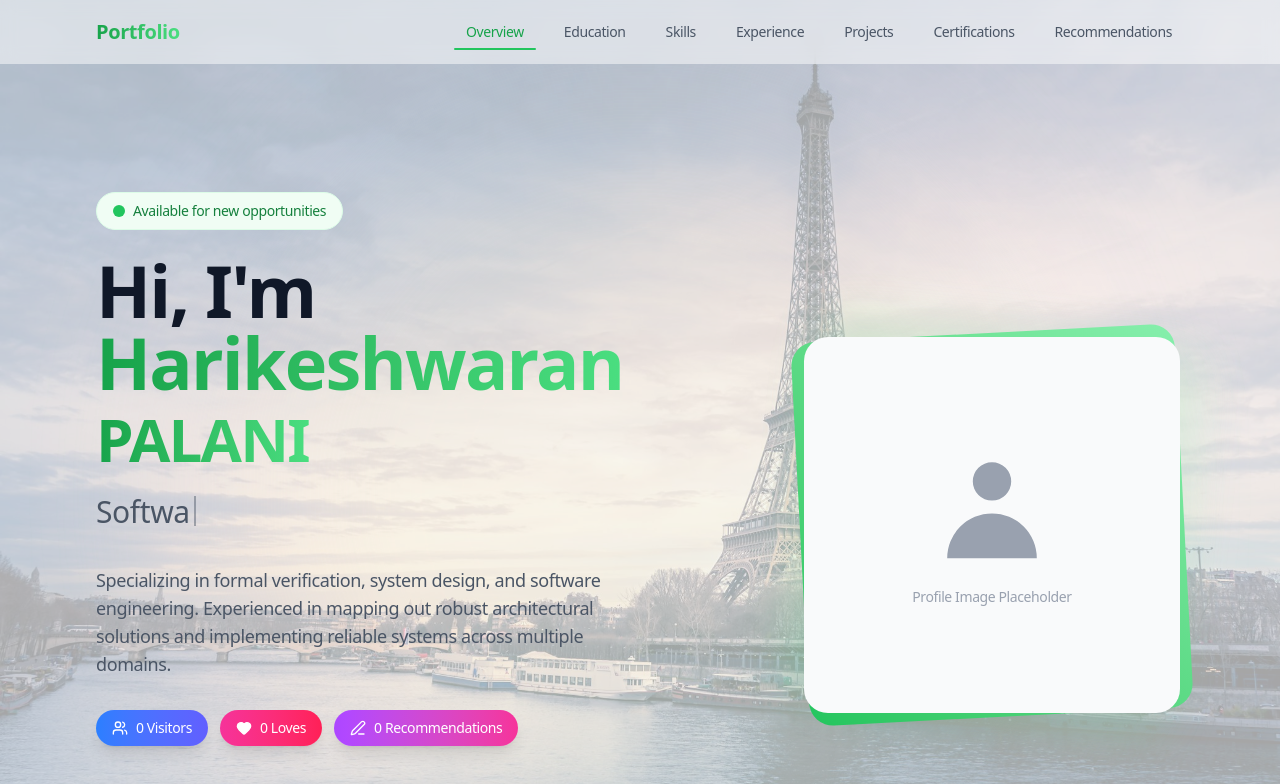
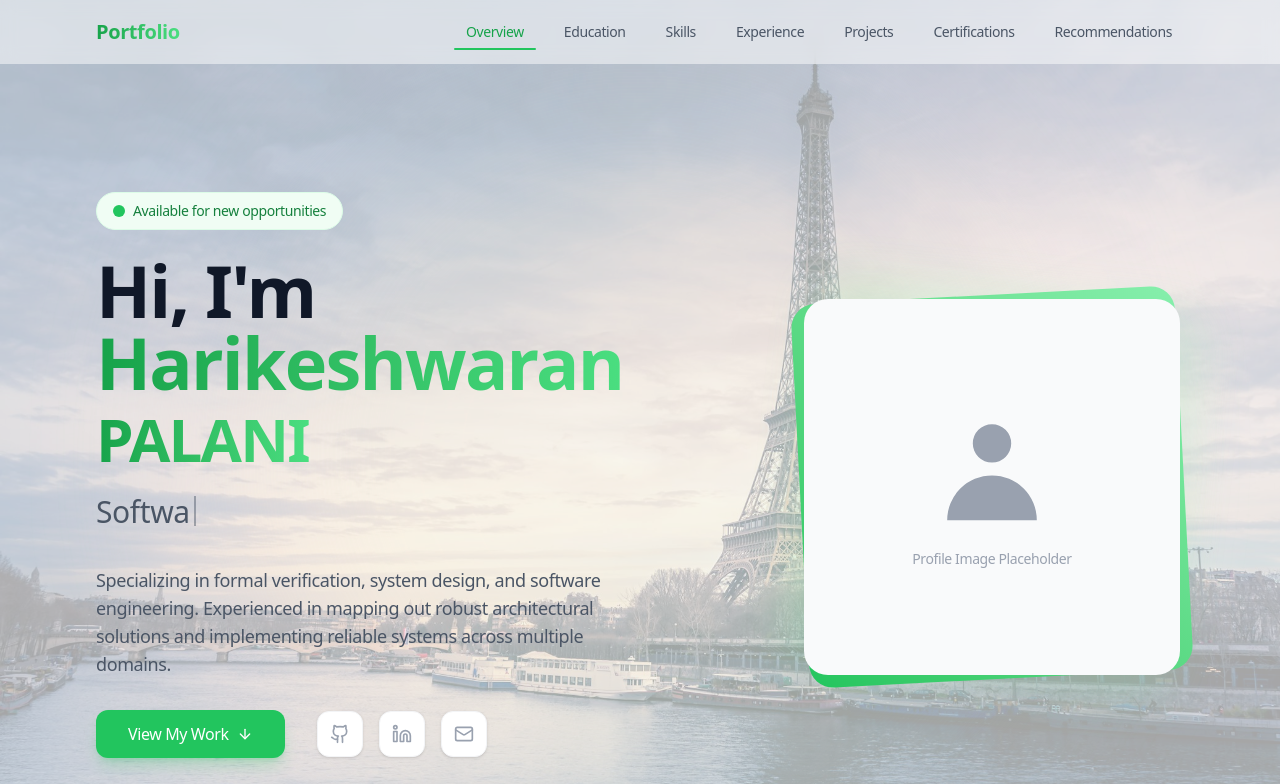
Before and after one commit to HknAccount/HknAccount.github.io, a Next.js app: page / in a window 1280 px wide. Shown: the top 784 px of the page. Built offline with nearby package versions, Linux system fonts and the light colour scheme; no server answers; the database is empty.

Commit message:
Removed likes, views, and recommendations from Overview

```diff
--- a/src/components/sections/Overview.tsx
+++ b/src/components/sections/Overview.tsx
@@ -1,58 +1,11 @@
 "use client";
 
-import { useEffect, useState } from "react";
 import { motion } from "framer-motion";
-import { ArrowDown, Github, Linkedin, Mail, Users, Heart, Edit3 } from "lucide-react";
+import { ArrowDown, Github, Linkedin, Mail } from "lucide-react";
 import { TypewriterText } from "@/components/ui/TypewriterText";
 import { TestimonialCarousel } from "@/components/ui/TestimonialCarousel";
-import {
-  subscribeToRecommendations,
-  subscribeToVisitors,
-  subscribeToTestimonials,
-  incrementVisitors,
-  incrementRecommendations,
-} from "@/lib/firebase";
-import { getOrCreateFingerprint } from "@/lib/fingerprint";
-import confetti from "canvas-confetti";
 
 export function Overview() {
-    const [recommendationCount, setRecommendationCount] = useState(0);
-    const [visitorCount, setVisitorCount] = useState(0);
-    const [testimonialCount, setTestimonialCount] = useState(0);
-
-    useEffect(() => {
-        const fetchStats = async () => {
-            try {
-                const resViews = await fetch("https://api.counterapi.dev/v1/harikesh-portfolio/global-views");
-                const dataViews = await resViews.json();
-                setVisitorCount(dataViews.count);
-
-                const resLikes = await fetch("https://api.counterapi.dev/v1/harikesh-portfolio/global-likes");
-                const dataLikes = await resLikes.json();
-                setRecommendationCount(dataLikes.count);
-            } catch (err) {
-                console.error("Failed to fetch stats", err);
-            }
-        };
-        fetchStats();
-    }, []);
-
-    const handleLike = async () => {
-        try {
-            setRecommendationCount(prev => prev + 1);
-            await fetch("https://api.counterapi.dev/v1/harikesh-portfolio/global-likes/up");
-
-            // Trigger confetti
-            confetti({
-                particleCount: 150,
-                spread: 70,
-                origin: { y: 0.6 },
-                colors: ['#ef4444', '#ec4899', '#8b5cf6']
-            });
-        } catch (error) {
-            console.error("Error updating likes", error);
-        }
-    };
 
     return (
         <section id="overview" className="relative pt-32 pb-20 md:pt-48 md:pb-32 overflow-hidden flex flex-col items-center">
@@ -106,25 +59,6 @@ export function Overview() {
                             Specializing in formal verification, system design, and software engineering. Experienced in mapping out robust architectural solutions and implementing reliable systems across multiple domains.
                         </p>
 
-                        {/* Firebase Stat Badges */}
-                        <div className="flex flex-wrap items-center justify-center lg:justify-start gap-3 py-2">
-                            <div className="group relative inline-flex items-center gap-2 px-4 py-2 bg-gradient-to-r from-blue-500 to-indigo-500 text-white rounded-full shadow-lg cursor-help text-sm font-medium">
-                                <Users className="w-4 h-4" />
-                                <span>{visitorCount.toLocaleString()} Visitors</span>
-                            </div>
-                            <button
-                                onClick={handleLike}
-                                className="group relative inline-flex items-center gap-2 px-4 py-2 bg-gradient-to-r from-pink-500 to-rose-500 text-white rounded-full shadow-lg cursor-pointer transform hover:scale-105 hover:shadow-xl hover:shadow-pink-500/20 active:scale-95 transition-all text-sm font-medium"
-                            >
-                                <Heart className="w-4 h-4 fill-white group-hover:animate-ping absolute inset-0 m-auto opacity-0 group-hover:opacity-30" />
-                                <Heart className="w-4 h-4 fill-white relative z-10" />
-                                <span className="relative z-10">{recommendationCount} Loves</span>
-                            </button>
-                            <div className="group relative inline-flex items-center gap-2 px-4 py-2 bg-gradient-to-r from-purple-500 to-pink-500 text-white rounded-full shadow-lg cursor-help text-sm font-medium">
-                                <Edit3 className="w-4 h-4" />
-                                <span>{testimonialCount} Recommendations</span>
-                            </div>
-                        </div>
 
                         <div className="flex items-center justify-center lg:justify-start space-x-4 pt-2">
                             <a href="#projects" className="bg-primary-500 hover:bg-primary-600 text-white px-8 py-3 rounded-xl font-medium transition-colors shadow-lg shadow-primary-500/25 flex items-center group">
```
